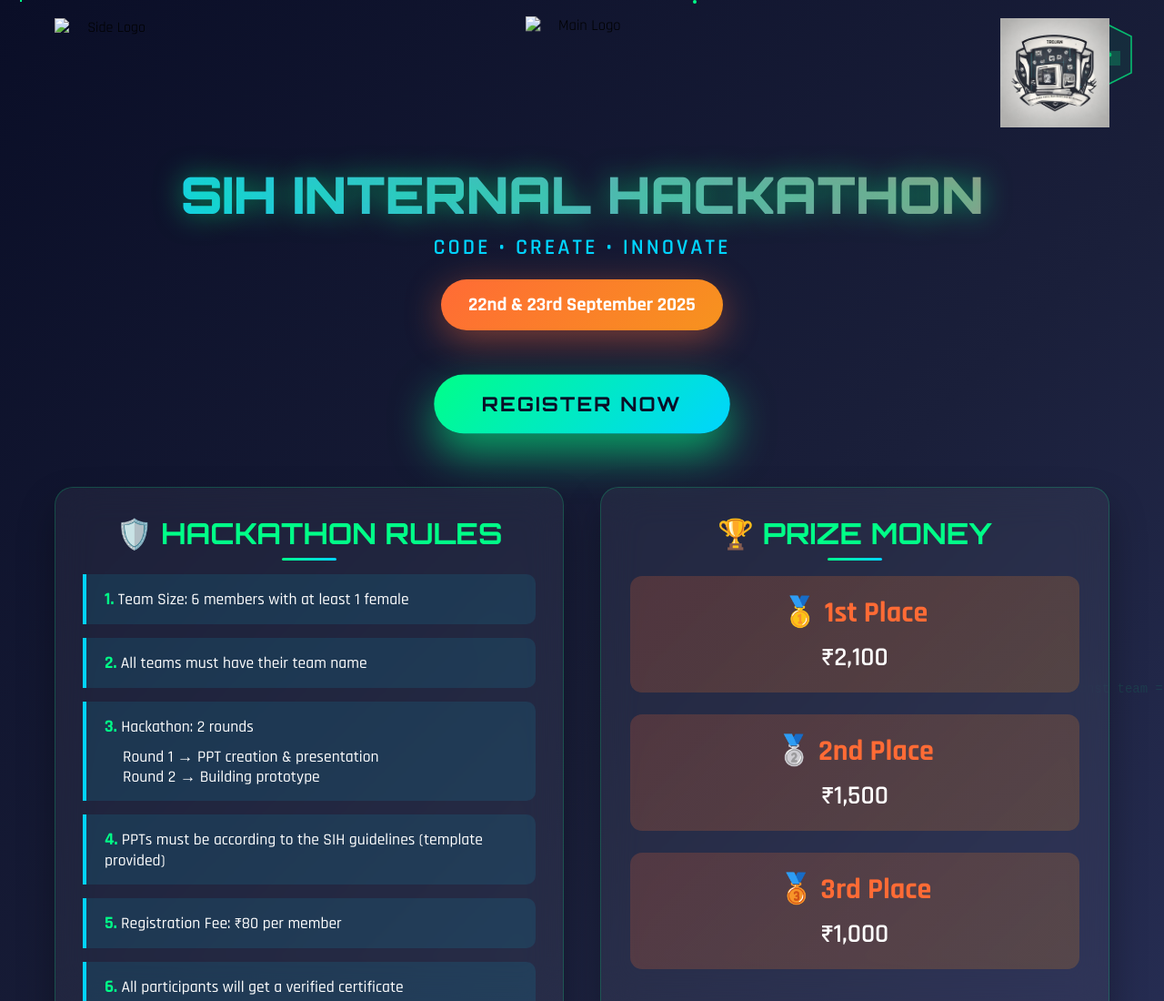
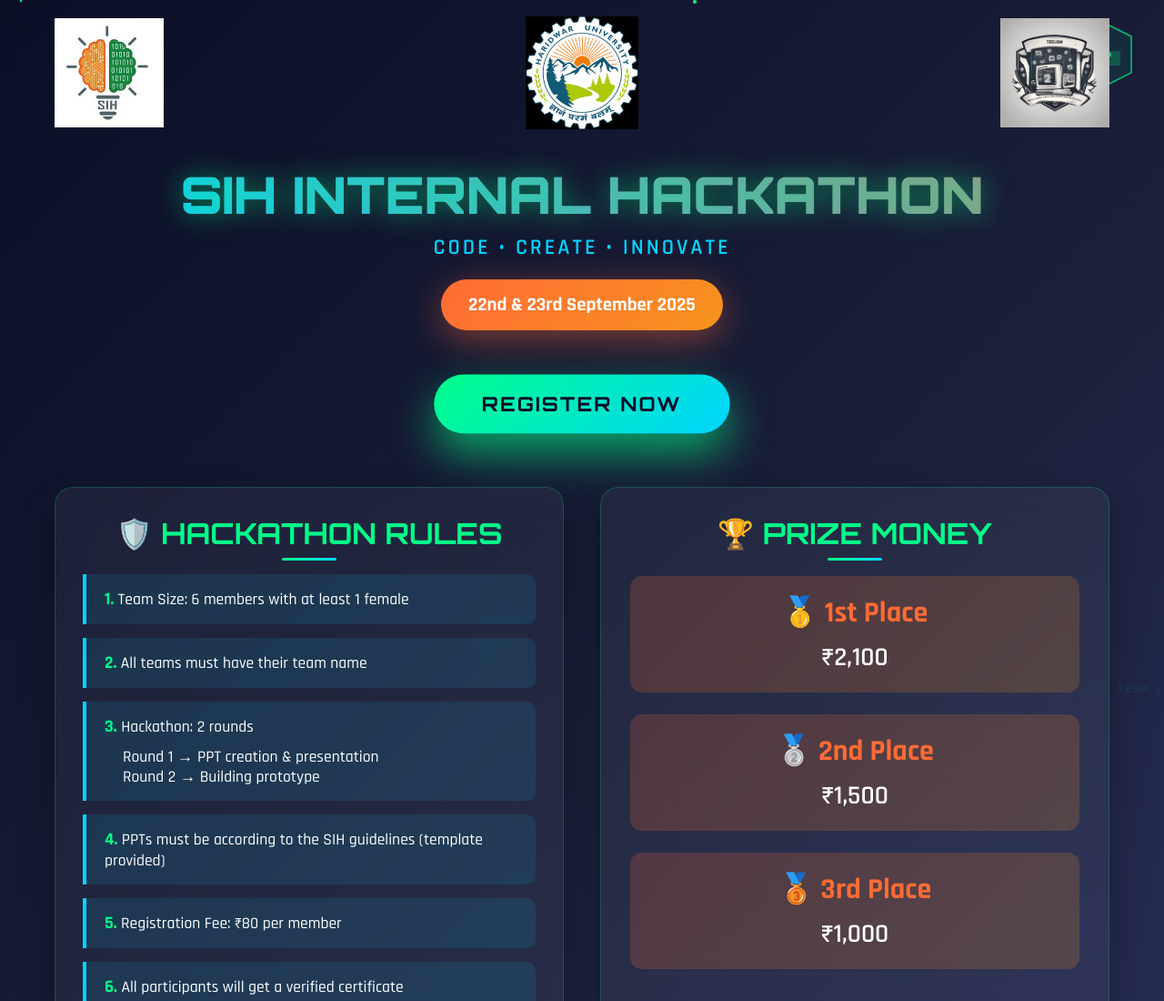
Before and after one commit to bhattacharjeesachal/Hackathon, a plain HTML site: page index.html in a window 1280 px wide. Shown: the top 1100 px of the page at 91% size. Drawn offline with Linux system fonts and the light colour scheme.

Commit message:
Update index.html

```diff
--- a/index.html
+++ b/index.html
@@ -20,9 +20,9 @@
     <div class="container">
         <header class="header">
             <div class="logo-group">
-               <img src="hulogo.jpeg" class="university-logo" alt="Main Logo">
+               <img src="hulogo.jpeg.jpg" class="university-logo" alt="Main Logo">
                <img src="trojan.jpg" class="right-logo" alt="Side Logo">
-               <img src="sih.jpeg" class="left-logo" alt="Side Logo">
+               <img src="sih.jpeg.jpg" class="left-logo" alt="Side Logo">
             </div>
             <h1 class="main-title">SIH INTERNAL HACKATHON</h1>
             <p class="subtitle">Code • Create • Innovate</p>
@@ -129,4 +129,5 @@
 
     <script src="script.js"></script>
 </body>
+
 </html>
```
